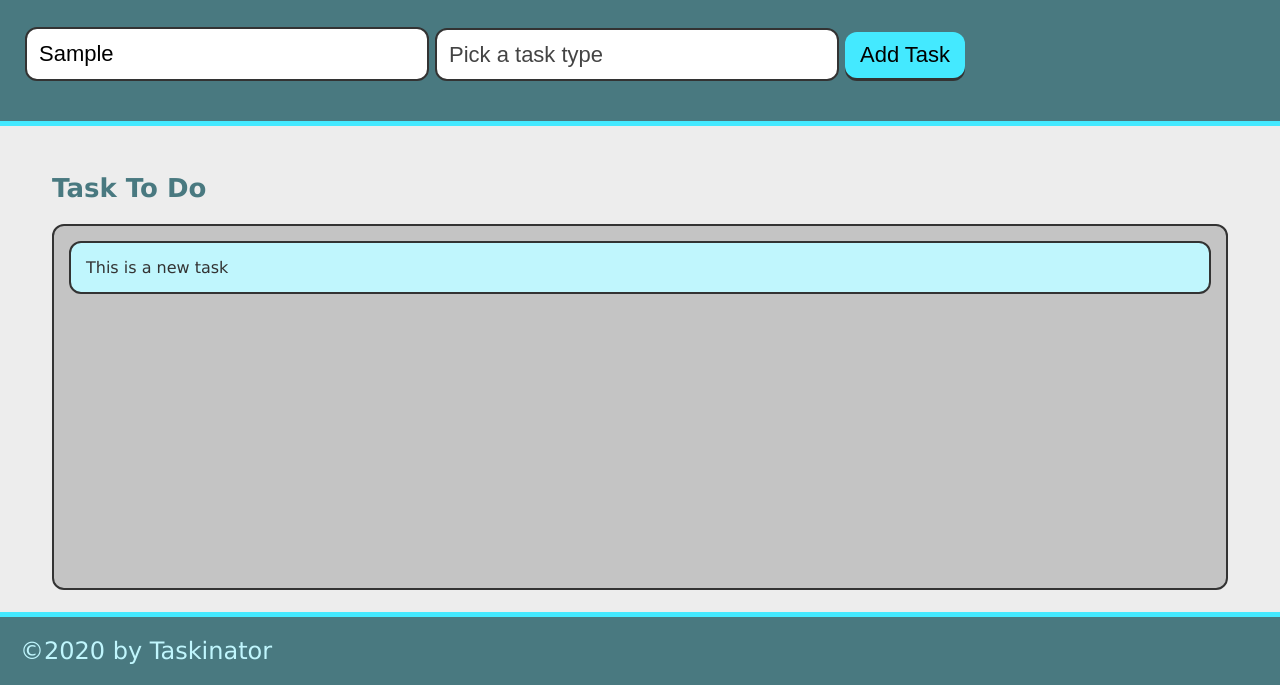
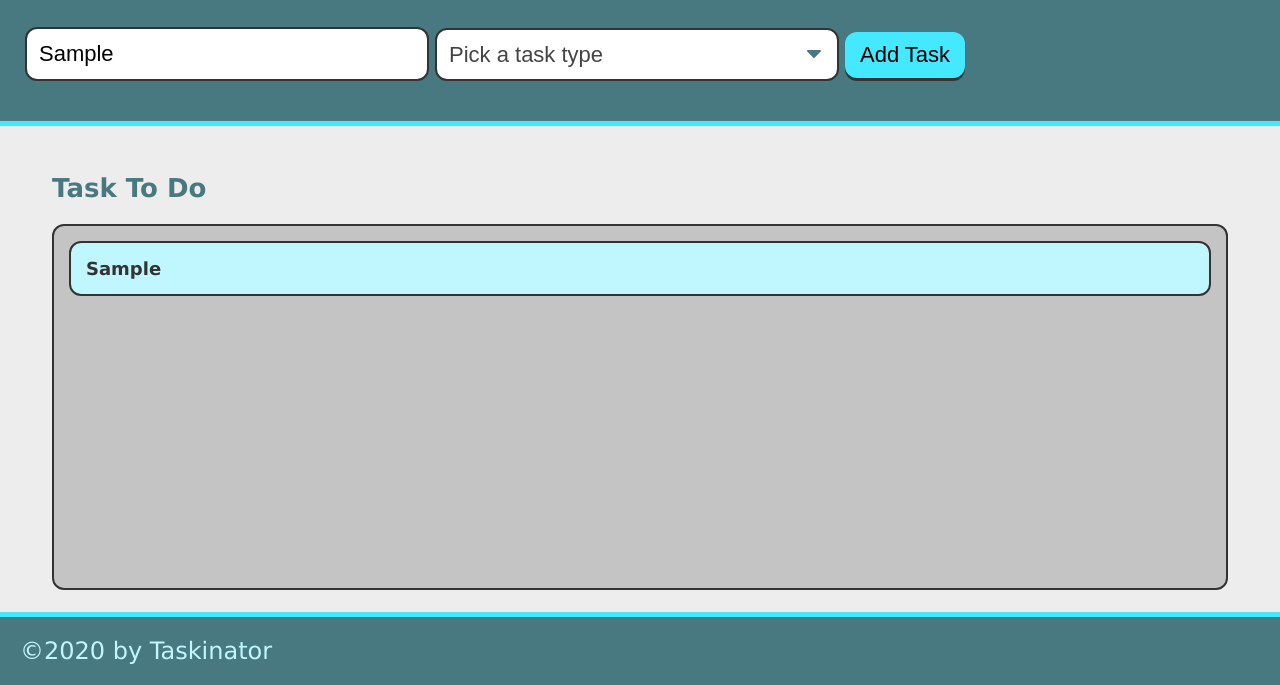
Before and after one commit to khyan22/taskinator, a plain HTML site: page index.html in a window 1280 px wide. Both pictures are taken after typing "Sample" into the empty fields and a click on the button "Add Task". Shown: the part 115-800 px from the top of the page. Drawn offline with Linux system fonts and the light colour scheme.

Commit message:
made it posible to add type to the tasks

```diff
--- a/assets/css/style.css
+++ b/assets/css/style.css
@@ -180,7 +180,7 @@ footer {
   -webkit-appearance: none;
   appearance: none;
   background-color: #fff;
-  background-image: url("../images/select-arrow.svg");
+  background-image: url("../imgs/select-arrow.svg");
   background-repeat: no-repeat, repeat;
   background-position: right 0.7em top 50%, 0 0;
   background-size: 0.65em auto, 100%;
--- a/assets/js/script.js
+++ b/assets/js/script.js
@@ -4,10 +4,24 @@ var tasksToDoEl = document.querySelector("#tasks-to-do");
 var createTaskHandler = function(event) {
     event.preventDefault();
 
+    var taskNameInput = document.querySelector("input[name='task-name']").value;
+    var taskTypeInput = document.querySelector("select[name='task-type']").value;
+
+    //creat list item
     var listItemEl = document.createElement("li");
     listItemEl.className = "task-item";
-    listItemEl.textContent = "This is a new task";
+
+    //creates div to hold task info and add to list item
+    var taskInfoEl = document.createElement("div");
+    //gave div a class name
+    taskInfoEl.className = "task-info";
+    //adds html content to div
+    taskInfoEl.innerHTML = "<h3 class='task-name'>" + taskNameInput + "</h3><span class='task-type'>" + taskTypeInput + "</span>";
+
+    listItemEl.appendChild(taskInfoEl);
+    //add entire list item to list
     tasksToDoEl.appendChild(listItemEl);
+    console.dir(listItemEl);
 };
 
 formEl.addEventListener("submit", createTaskHandler)
```
